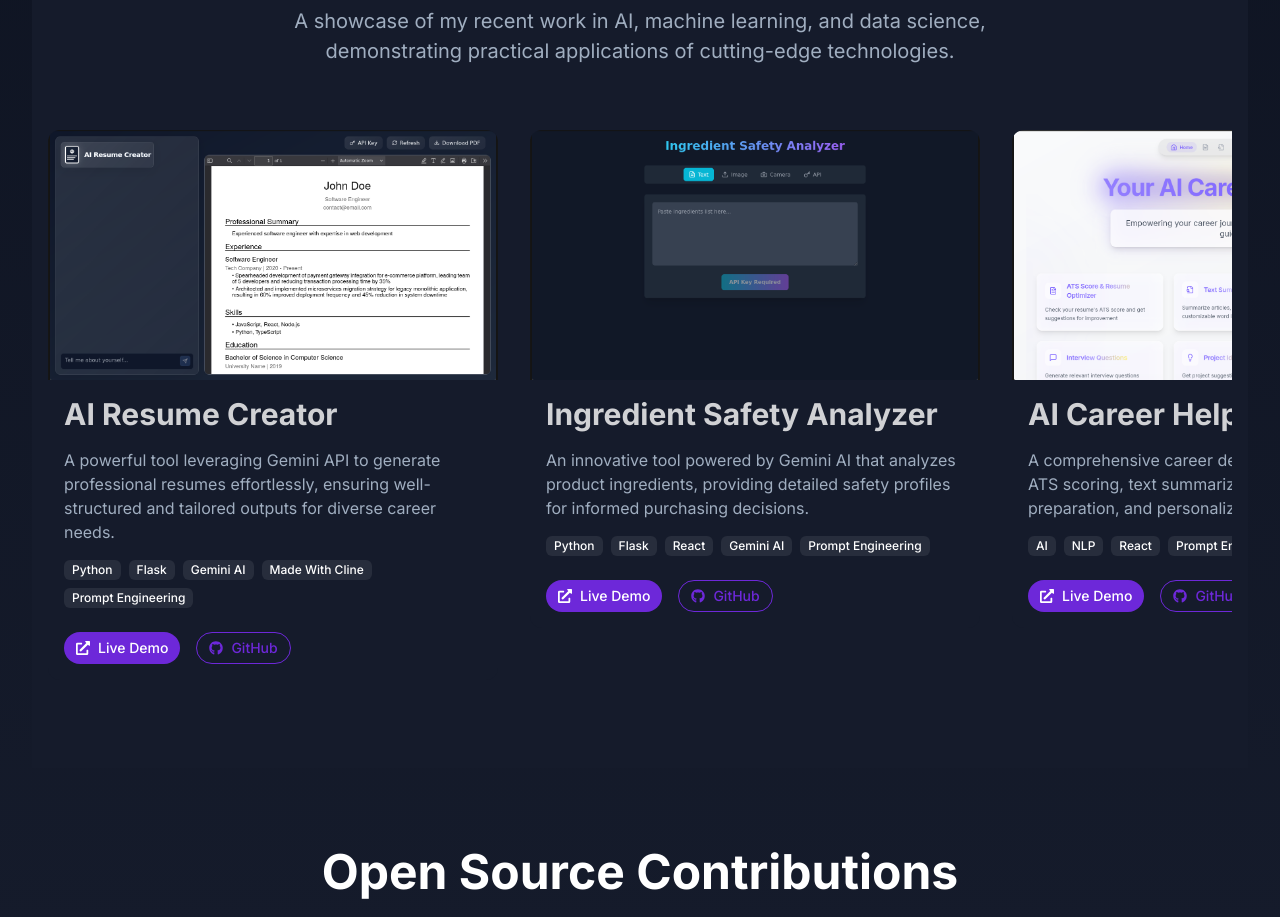
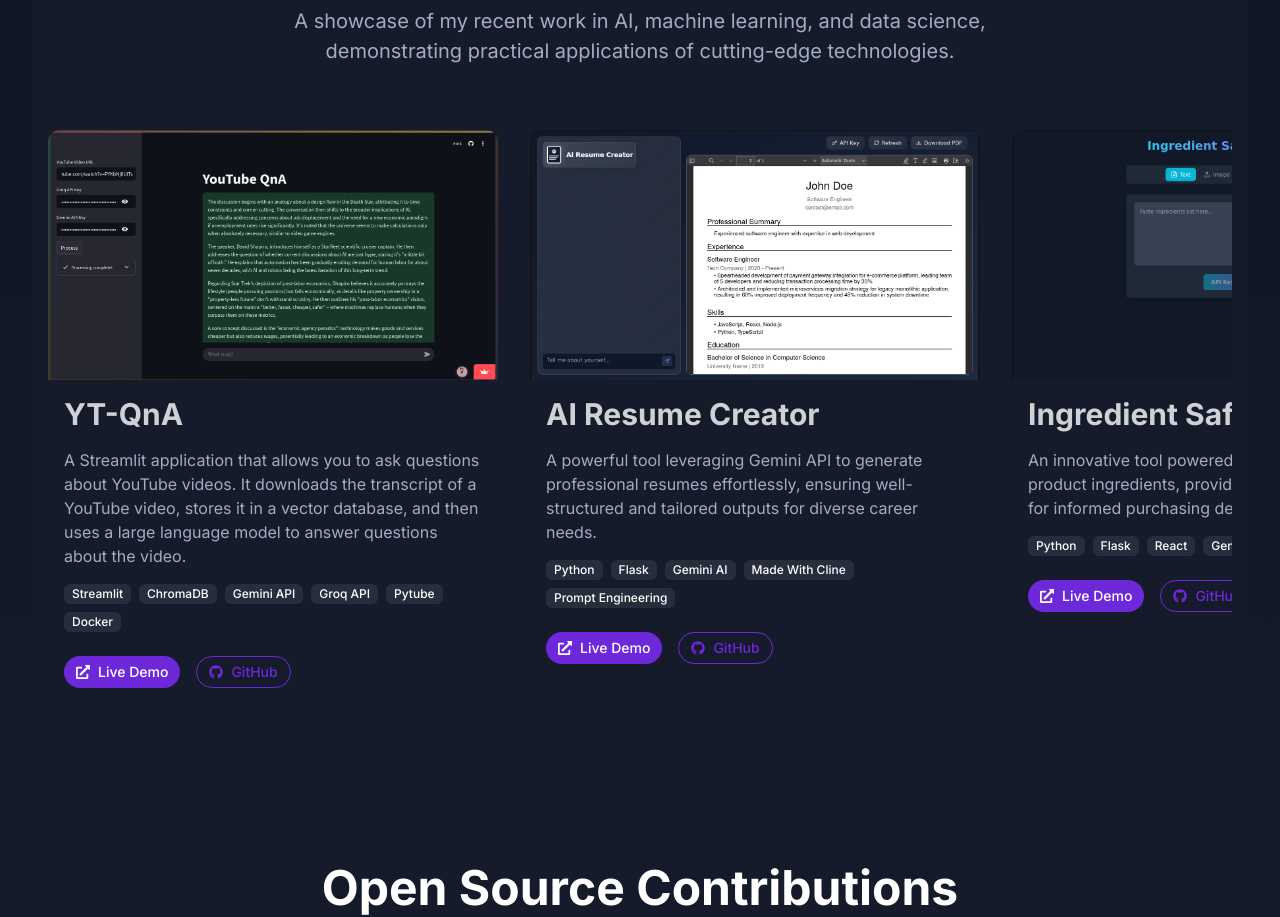
Before and after one commit to KamalMahanna/portfollio-website, a React (Vite) app: page / in a window 1280 px wide. Shown: the part 1880-2797 px from the top of the page. Built offline with nearby package versions, Linux system fonts and the light colour scheme.

Commit message:
add ytqna

```diff
--- a/src/data/projects.ts
+++ b/src/data/projects.ts
@@ -9,6 +9,15 @@
 }
 
 export const projects: Project[] = [
+  {
+    id: 'yt-qna',
+    title: "YT-QnA",
+    description: "A Streamlit application that allows you to ask questions about YouTube videos. It downloads the transcript of a YouTube video, stores it in a vector database, and then uses a large language model to answer questions about the video.",
+    image: "projects/images/YT-QnA.png",
+    technologies: ["Streamlit", "ChromaDB", "Gemini API", "Groq API", "Pytube", "Docker"],
+    liveUrl: "https://yt-qna.streamlit.app/",
+    githubUrl: "https://github.com/KamalMahanna/YT-QnA",
+  },
   {
     id: 'ai-resume-creator',
     title: "AI Resume Creator",
```
Also changed, not shown: public/projects/images/YT-QnA.png (added).
